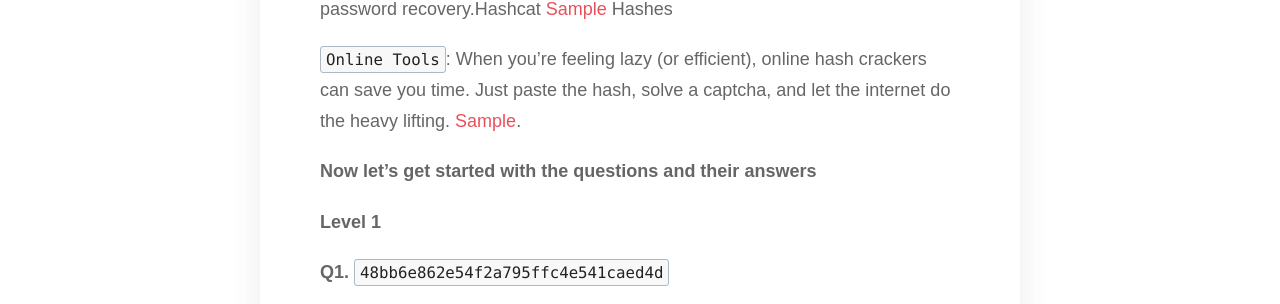
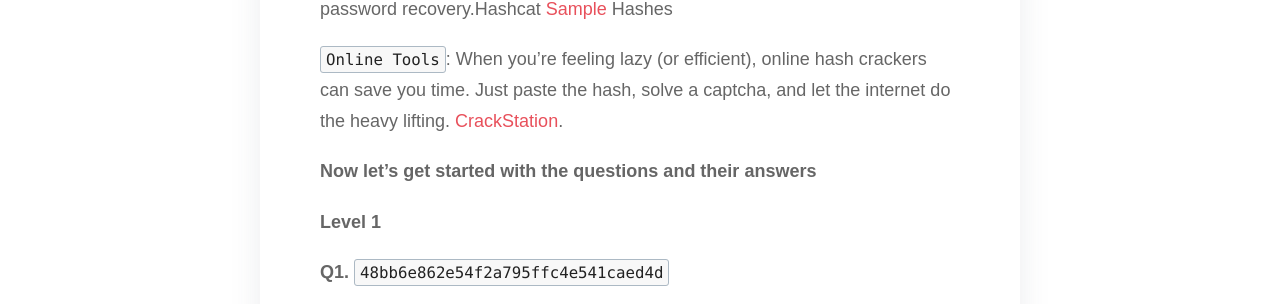
Before and after one commit to Vaishakh-Ashok-Kumar/Vaishakh-Ashok-Kumar, a Jekyll site: the page built from _posts/2025-06-01-tryhackme-crack-the-hash.md, in a window 1280 px wide and 900 px high, scrolled down 2048 px. Shown: the part 149-453 px from the top of the window. Built offline with Jekyll 4.4.1, drawn with Linux system fonts in a browser that asks for light colours; some web fonts are replaced.

Commit message:
Fixed the online tools link for crack the hash writeup

```diff
--- a/_posts/2025-06-01-tryhackme-crack-the-hash.md
+++ b/_posts/2025-06-01-tryhackme-crack-the-hash.md
@@ -37,9 +37,9 @@ This room is all about rolling up your sleeves and getting your hands dirty with
 
 [Sample]: https://hashcat.net/wiki/doku.php?id=example_hashes
 
-`Online Tools`: When you’re feeling lazy (or efficient), online hash crackers can save you time. Just paste the hash, solve a captcha, and let the internet do the heavy lifting. [Sample].
+`Online Tools`: When you’re feeling lazy (or efficient), online hash crackers can save you time. Just paste the hash, solve a captcha, and let the internet do the heavy lifting. [CrackStation].
 
-[Sample]: https://crackstation.net/
+[CrackStation]: https://crackstation.net/
 
 **Now let's get started with the questions and their answers**
 
```
